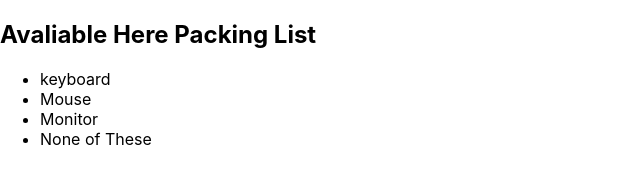
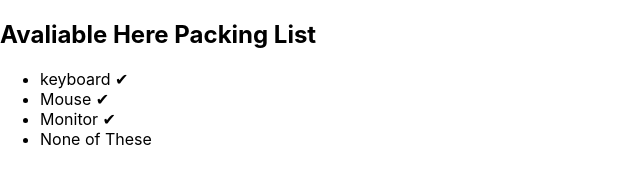
Before and after one commit to anurag-vns/my-react, a React (Create React App) app: page / in a window 1280 px wide. Shown: the top 179 px of the page, without its empty margins (0-640 px from the left). Built offline with nearby package versions, Linux system fonts and the light colour scheme.

Commit message:
Conditionally returning JSX
If the isPacked prop is true, this code returns a different JSX tree. With this change, some of the items get a checkmark at the end

```diff
--- a/src/React Tutorial/PackingList.js
+++ b/src/React Tutorial/PackingList.js
@@ -1,6 +1,9 @@
 import React from "react";
 function Item({name, ispacked}){
-    return<li>{name}</li>
+    if(ispacked){
+    return<li>{name} ✔</li>
+}
+ return<li>{name} </li>
 }
 function PackingList(){
     return(
```
